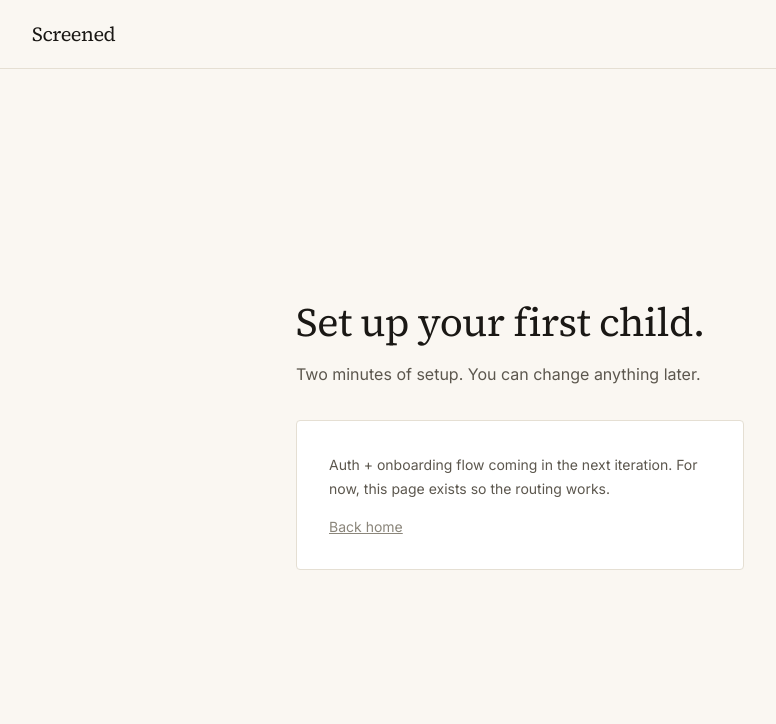
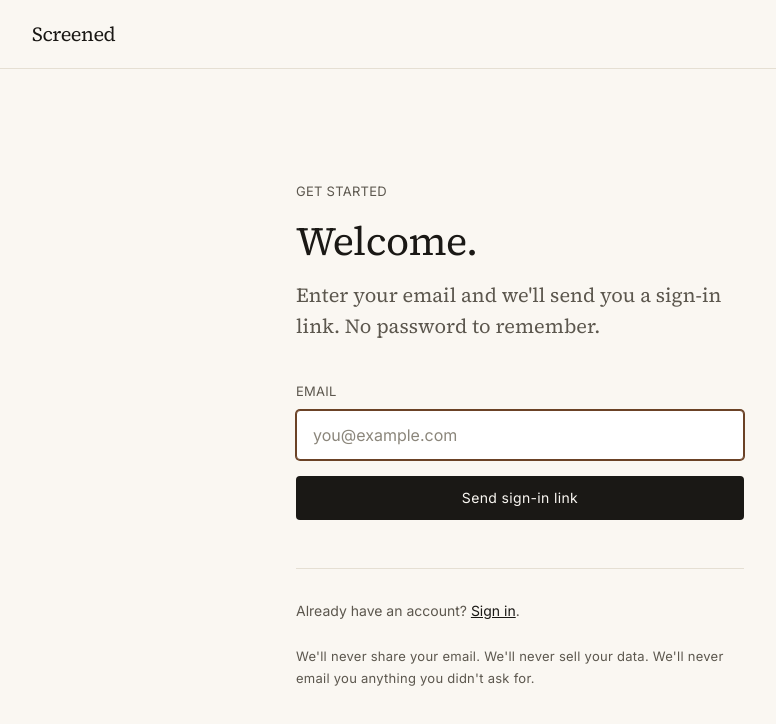
Before and after one commit to paulnewton365/Screened, a Next.js app: page /signup in a window 1280 px wide. Shown: the top 724 px of the page, without its empty margins (120-896 px from the left). Built offline with nearby package versions, Linux system fonts and the light colour scheme.

Commit message:
Add files via upload

```diff
--- a/src/app/dashboard/page.tsx
+++ b/src/app/dashboard/page.tsx
@@ -1,6 +1,27 @@
 import Link from 'next/link';
+import { redirect } from 'next/navigation';
+import { createClient } from '@/lib/supabase/server';
+import { signOut } from '@/lib/auth/actions';
 
-export default function DashboardPage() {
+export default async function DashboardPage() {
+  const supabase = await createClient();
+  const {
+    data: { user },
+  } = await supabase.auth.getUser();
+
+  // Middleware should have caught this already, but defence-in-depth
+  // is cheap and prevents accidental data exposure if middleware breaks.
+  if (!user) {
+    redirect('/login');
+  }
+
+  // Fetch the profile row that the handle_new_user trigger created
+  const { data: profile } = await supabase
+    .from('profiles')
+    .select('display_name, onboarding_completed_at')
+    .eq('id', user.id)
+    .single();
+
   return (
     <main className="flex-1 flex flex-col">
       <header className="border-b border-rule">
@@ -8,21 +29,46 @@ export default function DashboardPage() {
           <Link href="/dashboard" className="font-serif text-xl tracking-tight">
             Screened
           </Link>
-          <span className="editorial-meta">Dashboard</span>
+          <div className="flex items-center gap-6">
+            <span className="editorial-meta hidden sm:inline">
+              {profile?.display_name ?? user.email}
+            </span>
+            <form action={signOut}>
+              <button
+                type="submit"
+                className="text-sm text-ink-muted hover:text-ink transition-colors"
+              >
+                Sign out
+              </button>
+            </form>
+          </div>
         </div>
       </header>
 
       <div className="max-w-3xl mx-auto px-6 py-16 w-full">
-        <h1 className="mb-4">Your library.</h1>
+        <p className="editorial-meta uppercase mb-4">Your library</p>
+        <h1 className="mb-4">Welcome.</h1>
         <p className="editorial-lede text-ink-muted mb-12">
-          Search a title, save a screening, build a record over time.
+          You&apos;re signed in as{' '}
+          <span className="text-ink">{user.email}</span>. The library, search,
+          and child profiles come next.
         </p>
 
-        <div className="border border-rule rounded-sm p-12 bg-paper-raised text-center">
-          <p className="text-ink-muted">
-            The dashboard, search, and library views come next. This page
-            exists now so the routing works end-to-end.
-          </p>
+        <div className="border border-rule rounded-sm p-12 bg-paper-raised">
+          <p className="editorial-meta uppercase mb-3">What works now</p>
+          <ul className="space-y-2 text-ink leading-relaxed">
+            <li>— You can sign up and sign in via email magic link</li>
+            <li>— Your profile row was created automatically</li>
+            <li>— RLS is protecting your data at the database level</li>
+            <li>— The sign-out button above ends your session</li>
+          </ul>
+
+          <p className="editorial-meta uppercase mt-8 mb-3">Coming next</p>
+          <ul className="space-y-2 text-ink-muted leading-relaxed">
+            <li>— Add your first child (onboarding flow)</li>
+            <li>— Search a title and see a Claude analysis</li>
+            <li>— Save a screening with your post-viewing observations</li>
+          </ul>
         </div>
       </div>
     </main>
--- a/src/app/login/page.tsx
+++ b/src/app/login/page.tsx
@@ -1,6 +1,21 @@
 import Link from 'next/link';
+import { AuthForm } from '@/components/auth/AuthForm';
 
-export default function LoginPage() {
+type Props = {
+  searchParams: Promise<{ error?: string }>;
+};
+
+const ERROR_MESSAGES: Record<string, string> = {
+  auth_failed:
+    'That sign-in link didn\'t work. It may have expired or already been used. Send yourself a fresh one below.',
+  missing_code:
+    'That link looks incomplete. Send yourself a fresh one below.',
+};
+
+export default async function LoginPage({ searchParams }: Props) {
+  const { error } = await searchParams;
+  const errorMessage = error ? ERROR_MESSAGES[error] : null;
+
   return (
     <main className="flex-1 flex flex-col">
       <header className="border-b border-rule">
@@ -13,22 +28,33 @@ export default function LoginPage() {
 
       <div className="flex-1 flex items-center justify-center px-6 py-16">
         <div className="max-w-md w-full">
+          <p className="editorial-meta uppercase mb-4">Sign in</p>
           <h1 className="mb-4">Welcome back.</h1>
-          <p className="text-ink-muted leading-relaxed mb-8">
-            Sign in to pick up where you left off.
+          <p className="editorial-lede text-ink-muted mb-10">
+            Enter your email and we&apos;ll send you a one-time sign-in link.
           </p>
 
-          <div className="border border-rule rounded-sm p-8 bg-paper-raised">
-            <p className="text-ink-muted text-sm leading-relaxed">
-              Auth flow coming in the next iteration. For now, this page
-              exists so the middleware redirect target works.
-            </p>
-            <p className="text-ink-subtle text-sm mt-4">
-              <Link href="/" className="underline hover:text-ink">
-                Back home
-              </Link>
-            </p>
-          </div>
+          {errorMessage && (
+            <div
+              role="alert"
+              className="mb-8 p-4 bg-notice-soft border-l-2 border-notice text-sm text-ink leading-relaxed"
+            >
+              {errorMessage}
+            </div>
+          )}
+
+          <AuthForm submitLabel="Send sign-in link" />
+
+          <p className="mt-12 pt-8 border-t border-rule text-sm text-ink-muted">
+            New to Screened?{' '}
+            <Link
+              href="/signup"
+              className="text-ink underline hover:text-accent transition-colors"
+            >
+              Create an account
+            </Link>
+            .
+          </p>
         </div>
       </div>
     </main>
--- a/src/app/signup/page.tsx
+++ b/src/app/signup/page.tsx
@@ -1,4 +1,5 @@
 import Link from 'next/link';
+import { AuthForm } from '@/components/auth/AuthForm';
 
 export default function SignupPage() {
   return (
@@ -13,22 +14,31 @@ export default function SignupPage() {
 
       <div className="flex-1 flex items-center justify-center px-6 py-16">
         <div className="max-w-md w-full">
-          <h1 className="mb-4">Set up your first child.</h1>
-          <p className="text-ink-muted leading-relaxed mb-8">
-            Two minutes of setup. You can change anything later.
+          <p className="editorial-meta uppercase mb-4">Get started</p>
+          <h1 className="mb-4">Welcome.</h1>
+          <p className="editorial-lede text-ink-muted mb-10">
+            Enter your email and we&apos;ll send you a sign-in link. No
+            password to remember.
           </p>
 
-          <div className="border border-rule rounded-sm p-8 bg-paper-raised">
-            <p className="text-ink-muted text-sm leading-relaxed">
-              Auth + onboarding flow coming in the next iteration. For now,
-              this page exists so the routing works.
-            </p>
-            <p className="text-ink-subtle text-sm mt-4">
-              <Link href="/" className="underline hover:text-ink">
-                Back home
-              </Link>
-            </p>
-          </div>
+          <AuthForm submitLabel="Send sign-in link" />
+
+          <p className="mt-12 pt-8 border-t border-rule text-sm text-ink-muted">
+            Already have an account?{' '}
+            <Link
+              href="/login"
+              className="text-ink underline hover:text-accent transition-colors"
+            >
+              Sign in
+            </Link>
+            .
+          </p>
+
+          <p className="mt-6 editorial-meta">
+            We&apos;ll never share your email. We&apos;ll never sell your
+            data. We&apos;ll never email you anything you didn&apos;t ask
+            for.
+          </p>
         </div>
       </div>
     </main>
--- /dev/null
+++ b/src/components/auth/AuthForm.tsx
@@ -0,0 +1,76 @@
+'use client';
+
+import { useActionState } from 'react';
+import { useFormStatus } from 'react-dom';
+import { sendMagicLink, type AuthFormState } from '@/lib/auth/actions';
+
+const initialState: AuthFormState = {};
+
+type Props = {
+  /** The label on the submit button — varies between sign-in and sign-up. */
+  submitLabel: string;
+  /** Optional placeholder for the email input. */
+  emailPlaceholder?: string;
+};
+
+/**
+ * Shared form for both /login and /signup.
+ *
+ * Uses Next.js's useActionState to hold error state without a full page
+ * reload, and useFormStatus inside the submit button so the button can
+ * show a pending state while the server action is running.
+ */
+export function AuthForm({
+  submitLabel,
+  emailPlaceholder = 'you@example.com',
+}: Props) {
+  const [state, formAction] = useActionState(sendMagicLink, initialState);
+
+  return (
+    <form action={formAction} className="space-y-4">
+      <div>
+        <label
+          htmlFor="email"
+          className="block editorial-meta uppercase mb-2"
+        >
+          Email
+        </label>
+        <input
+          id="email"
+          name="email"
+          type="email"
+          required
+          autoComplete="email"
+          autoFocus
+          placeholder={emailPlaceholder}
+          className="w-full px-4 py-3 bg-paper-raised border border-rule rounded-sm text-ink placeholder:text-ink-subtle focus:outline-none focus:border-accent focus:ring-1 focus:ring-accent transition-colors"
+        />
+      </div>
+
+      {state.error && (
+        <p
+          role="alert"
+          className="text-sm text-notice border-l-2 border-notice pl-3 py-1"
+        >
+          {state.error}
+        </p>
+      )}
+
+      <SubmitButton label={submitLabel} />
+    </form>
+  );
+}
+
+function SubmitButton({ label }: { label: string }) {
+  const { pending } = useFormStatus();
+
+  return (
+    <button
+      type="submit"
+      disabled={pending}
+      className="w-full px-6 py-3 bg-ink text-paper rounded-sm hover:bg-accent transition-colors text-sm tracking-wide disabled:opacity-60 disabled:cursor-not-allowed"
+    >
+      {pending ? 'Sending…' : label}
+    </button>
+  );
+}
--- /dev/null
+++ b/src/lib/auth/actions.ts
@@ -0,0 +1,64 @@
+'use server';
+
+import { z } from 'zod';
+import { redirect } from 'next/navigation';
+import { headers } from 'next/headers';
+import { createClient } from '@/lib/supabase/server';
+
+/**
+ * Auth uses Supabase magic links — no passwords. Parents enter their
+ * email, get a one-time link, click it, they're in.
+ *
+ * The same flow works for both sign-in and sign-up. Supabase handles
+ * the new-vs-returning distinction automatically. The handle_new_user
+ * trigger in the database creates the profile row on first sign-up.
+ */
+
+const emailSchema = z.string().email('Please enter a valid email address.');
+
+export type AuthFormState = {
+  error?: string;
+};
+
+export async function sendMagicLink(
+  _prevState: AuthFormState,
+  formData: FormData,
+): Promise<AuthFormState> {
+  const rawEmail = formData.get('email');
+
+  const parsed = emailSchema.safeParse(rawEmail);
+  if (!parsed.success) {
+    return { error: parsed.error.issues[0].message };
+  }
+  const email = parsed.data;
+
+  const supabase = await createClient();
+
+  // Build the redirect URL from the request origin so this works
+  // identically on localhost, preview deploys, and production.
+  const headersList = await headers();
+  const origin =
+    headersList.get('origin') ??
+    headersList.get('x-forwarded-host')
+      ? `https://${headersList.get('x-forwarded-host')}`
+      : 'http://localhost:3000';
+
+  const { error } = await supabase.auth.signInWithOtp({
+    email,
+    options: {
+      emailRedirectTo: `${origin}/auth/callback`,
+    },
+  });
+
+  if (error) {
+    return { error: error.message };
+  }
+
+  redirect(`/auth/verify?email=${encodeURIComponent(email)}`);
+}
+
+export async function signOut() {
+  const supabase = await createClient();
+  await supabase.auth.signOut();
+  redirect('/');
+}
```
Also changed, not shown: src/app/auth/callback/route.ts (added, +34 -0 lines), src/app/auth/verify/page.tsx (added, +57 -0 lines), src/middleware.ts (+17 -5 lines).
